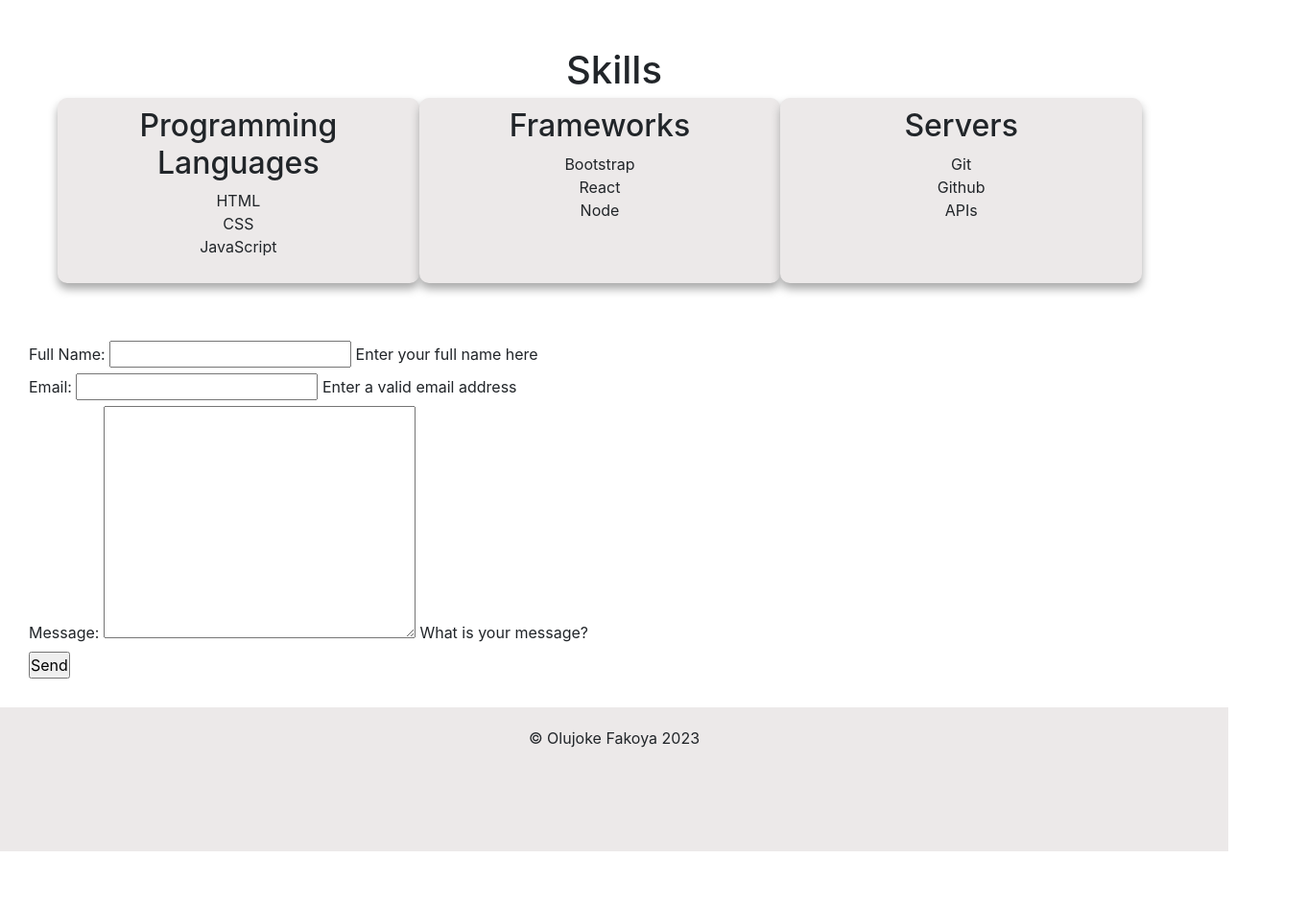
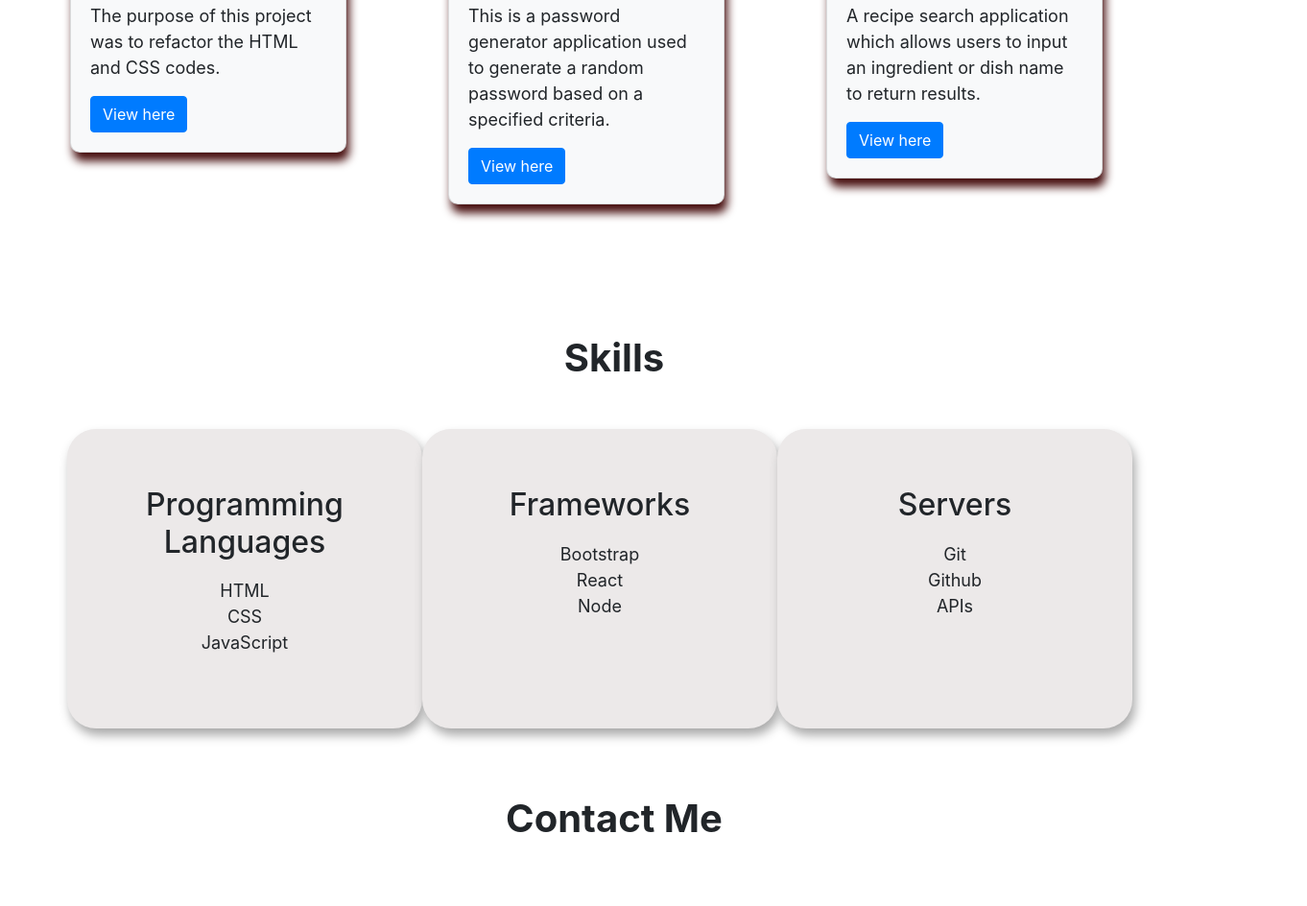
Before and after one commit to o1ujok3/01uj0k3_f4k5, a plain HTML site: page html/index2.html in a window 1280 px wide. Shown: the part 1125-2069 px from the top of the page at 96% size, 1362 px wide, since content can reach past the window. Before the commit the page ends 2012 px from the top, so only its background shows below. Drawn offline with nearby package versions, Linux system fonts and the light colour scheme; files that its build step writes are made by us from their sources.

Commit message:
css finalised and media queries included

```diff
--- a/css/style.css
+++ b/css/style.css
@@ -5,17 +5,22 @@
 
 /*Nav Bar */
 .nav-item {
-    padding: 20px;
+    padding: 25px;
 }
 
 .nav-item:hover {
     background-color: darkgray;
+    text-decoration: underline;
 }
 
-/*Jumbotron*/
+/*Jumbotron section*/
 h1 {
-    text-align: center;
-    margin: 5px auto;
+    text-align: left;
+    margin: 50px auto;
+}
+
+.lead {
+    text-align: left;
 }
 
 .col-md-8 {
@@ -23,74 +28,178 @@ h1 {
 }
 
 /*portfolio section*/
+.project-title {
+    text-align: center;
+    font-weight: 700;
+    padding: 20px;
+}
+
 section {
     margin: 10px;
+    padding-left: 3rem;
 }
 
 section div .row {
-    justify-content: space-evenly;
+    justify-content: space-between;
     padding-bottom: 20px;
 }
 
-.cardContainer {
-    padding: 10x;
+.card-img-top {
+    width: 500px;
+    margin: auto;
+    border: 1px dotted grey;
+    height: 50vh;
 }
 
 .card {
     width: 150px;
     border-radius: 10px;
-    box-shadow: 0px 6px 10px darkgrey;
-      transition: 1s;
+    box-shadow: 3px 9px 10px rgb(73, 17, 17);
+      transition: 2s;
 }
 
 .card:hover {
-    transform: scale(1.3);
+    transform: scale(1.5);
 
 }
 
-.card-img-top {
-    height: 50vh;
-}
-
 .btn:hover {
-    background-color: grey;
+    background-color: darkgray;
+    border: none;
 }
 
 /*Skills Section*/
+#skills-id {
+    font-weight: 700;
+}
+
 main {
-    margin: 40px;
+    display: grid;
+    margin: 50px;
     padding: 20px;
 }
 
 main .col {
     background-color: rgb(236, 233, 233);
-    padding: 10px;
+    padding: 60px;
     text-align: center;
-    border-radius: 10px;
-    box-shadow: 0px 6px 10px darkgrey;
-      transition: 1s;
+    border-radius: 30px;
+    box-shadow: 3px 7px 11px darkgrey;
+      transition: 2s;
 }
 
 li {
     list-style: none;
 }
 
-/*Contact me section*/
-form {
-    margin: 30px;
-}
-form .row {
-    padding: 20px;
-
-}
-form .message-col input {
-    height: 100px;
+.s-title {
+    padding-bottom: 10px;
 }
 
-form button {
-    margin-left: 20px;
-    width: 100px;
+/*Contact me section*/
+#contactme-id {
+    text-align: center;
+    font-weight: 700;
 }
+
+.form-style {
+    max-width:400px;
+	margin:50px auto;
+	background:#fff;
+	border-radius:2px;
+	padding:20px;
+	font-family: Georgia, "Times New Roman", Times, serif;
+}
+
+.form-style ul {
+    list-style:none;
+	padding:0;
+	margin:0;
+}
+
+.form-style li {
+    display: block;
+	padding: 9px;
+	border:1px solid #DDDDDD;
+	margin-bottom: 30px;
+	border-radius: 3px;
+}
+
+.form-style li:last-child {
+    border:none;
+	margin-bottom: 0px;
+	text-align: center;
+}
+
+.form-style li > label {
+    display: block;
+	float: left;
+	margin-top: 1px;
+	background: #FFFFFF;
+	height: 40px;
+	padding: 2px 5px 2px 5px;
+	color: #B9B9B9;
+	font-size: 14px;
+	overflow: hidden;
+	font-family: Arial, Helvetica, sans-serif;
+}
+
+.form-style input[type="text"],
+.form-style input[type="email"],
+.form-style textarea {
+    box-sizing: border-box;
+	-webkit-box-sizing: border-box;
+	-moz-box-sizing: border-box;
+	width: 100%;
+	display: block;
+	outline: none;
+	border: none;
+	height: 25px;
+	line-height: 25px;
+	font-size: 16px;
+	padding: 0;
+	font-family: Georgia, "Times New Roman", Times, serif;
+}
+
+.form-style input[type="text"]:focus,
+.form-style input[type="email"]:focus,
+.form-style textarea:focus {}
+
+.form-style li > span {
+    background: #F3F3F3;
+	display: block;
+	padding: 3px;
+	margin: 0 -9px -9px -9px;
+	text-align: center;
+	color: #C0C0C0;
+	font-family: Arial, Helvetica, sans-serif;
+	font-size: 11px;
+}
+
+.form-style textarea {
+    resize:none;
+}
+
+.form-style input[type="submit"],
+.form-style input[type="button"] {
+    background: #2471FF;
+	border: none;
+	padding: 10px 20px 10px 20px;
+	border-bottom: 3px solid #5994FF;
+	border-radius: 3px;
+	color: #D2E2FF;
+}
+
+.form-style input[type="submit"]:hover,
+.form-style input[type="button"]:hover {
+    background: #6B9FFF;
+	color:#fff;
+}
+
+form input:focus {
+    background-color: lightblue;
+}
+
 
 /*footer section*/
 footer {
@@ -100,8 +209,16 @@ footer {
     padding: 20px;
 }
 
-.fa {
-    padding: 10px;
-    font-size: 40px;
-    color: #0c0910;
+/* Styles for screens with a width of 600px or less */
+@media screen and (max-width: 600px) {
+    body {
+        font-size: 14px;
+    }
 }
+
+/* Styles for screens with a width of 800px or more */
+@media screen and (min-width: 800px) {
+    body {
+        font-size: 18px;
+    }
+}
--- a/html/index2.html
+++ b/html/index2.html
@@ -7,7 +7,7 @@
     <link rel="stylesheet" href="https://cdnjs.cloudflare.com/ajax/libs/font-awesome/4.7.0/css/font-awesome.min.css">
     <link rel="stylesheet" href="https://cdn.jsdelivr.net/npm/bootstrap@4.6.2/dist/css/bootstrap.min.css" integrity="sha384-xOolHFLEh07PJGoPkLv1IbcEPTNtaed2xpHsD9ESMhqIYd0nLMwNLD69Npy4HI+N" crossorigin="anonymous">
 
-    <link rel="stylesheet" href="css/style.css">
+    <link rel="stylesheet" href="/css/style.css">
     <title>01uj0k3 P0rtf0li0</title>
 </head>
 <body>
@@ -44,7 +44,7 @@
                 </div>
                 <div class="col-md-8">
                     <h1 class="display-4 font-weight-bold"> Hi, I'm Olujoke Fakoya</h1>
-                    <p class="lead font-weight-bold"> I am a Junior Web Developer.</p>
+                    <p class="lead font-weight-bold"> I am a Junior Web-Developer.</p>
                     <hr class="my-4">
                 </div>
 
@@ -53,7 +53,7 @@
     </div>
     <!--portfolio section-->
     <section id="Projects">
-      <h1>My Projects</h1>
+      <h1 class="project-title">My Projects</h1>
       <div class="row container-fluid">
         <div class="cardContainer col-lg-4 col-md-4 col-sm-6">
             <div class="card bg-light mb-3" style="width: 18rem;">
@@ -89,10 +89,10 @@
     </section>
     <!--Skills Sectoin-->
     <main id="Skills">
-        <h1>Skills</h1>
+        <h1 id="skills-id">Skills</h1>
         <div class="row container-fluid">
             <div class="col col-lg-4 col-md-4 col-sm-6">
-                <h2>Programming Languages</h2>
+                <h2 class="s-title">Programming Languages</h2>
                 <ul>
                     <li>HTML</li>
                     <li>CSS</li>
@@ -100,7 +100,7 @@
                 </ul>
             </div>
             <div class="col col-lg-4 col-md-4 col-sm-6">
-                <h2>Frameworks</h2>
+                <h2 class="s-title">Frameworks</h2>
                 <ul>
                     <li>Bootstrap</li>
                     <li>React</li>
@@ -108,7 +108,7 @@
                 </ul>
             </div>
             <div class="col col-lg-4 col-md-4 col-sm-6">
-                <h2>Servers</h2>
+                <h2 class="s-title">Servers</h2>
                 <ul>
                     <li>Git</li>
                     <li>Github</li>
@@ -119,6 +119,7 @@
     </main>
     <!--contact me section-->
     <div id="Contact-Me">
+      <h1 id="contactme-id">Contact Me</h1>
     <form class="form-style">
       <ul>
         <li>
```
Also changed, not shown: 1 other file.
